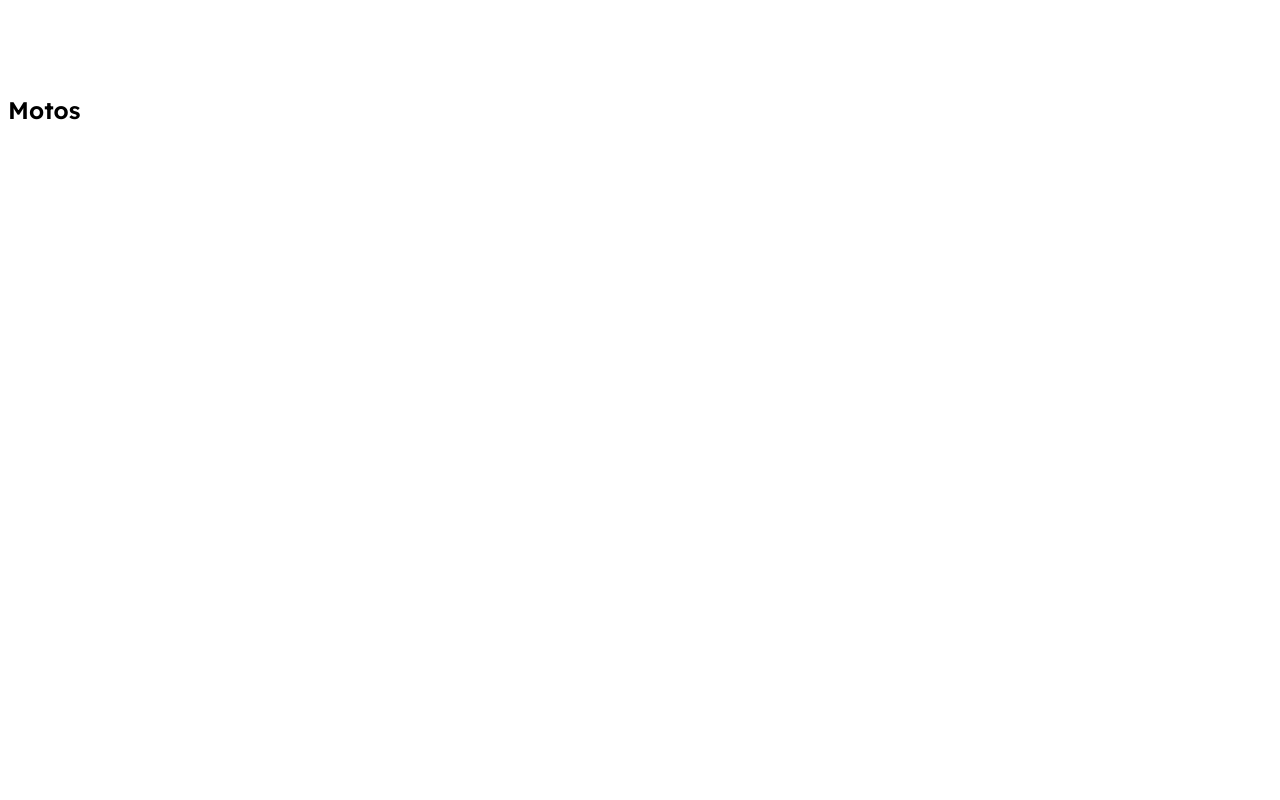
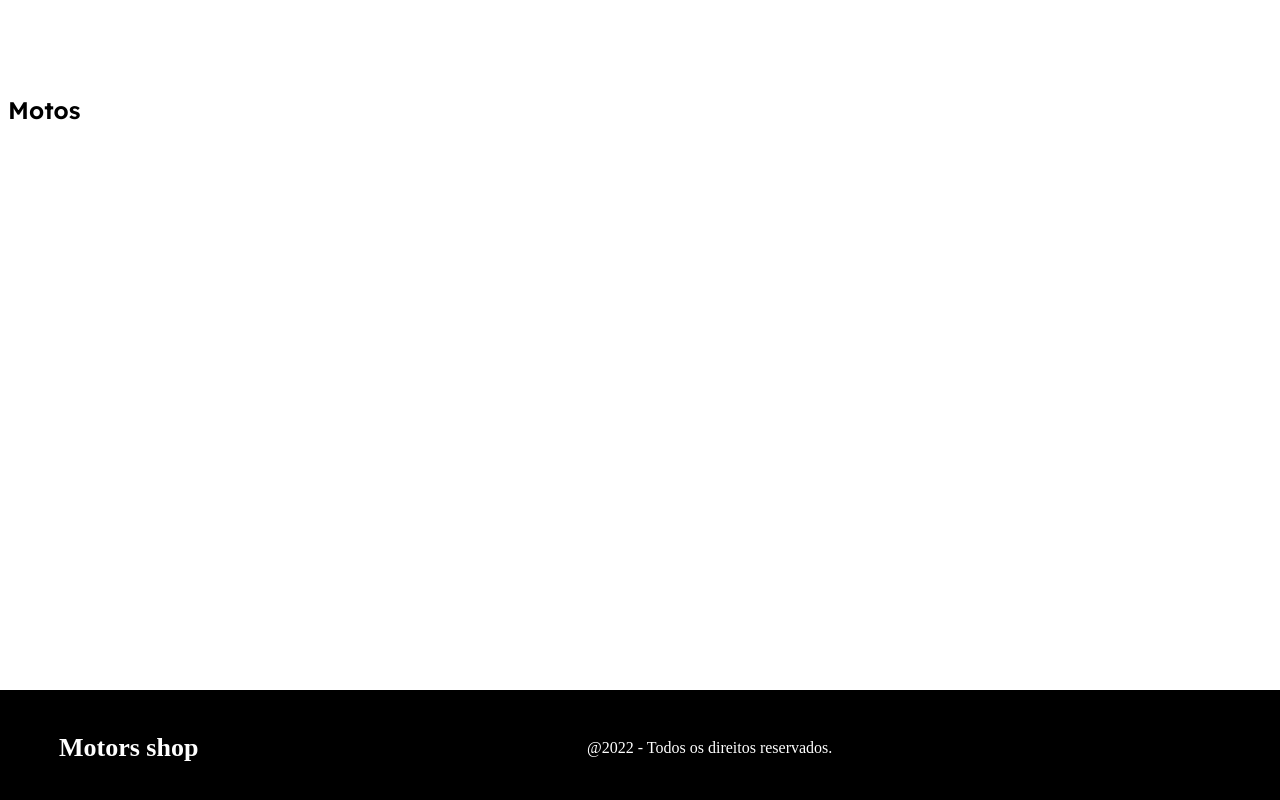
Before and after one commit to m6-t11-grp18/APP, a React (Create React App) app: page / in a window 1280 px wide. Shown: the part 1230-2030 px from the top of the page. Before the commit the page ends 1920 px from the top, so only its background shows below. Built offline with nearby package versions, Linux system fonts and the light colour scheme.

Commit message:
feat: Responsiveness of the Landing page done, only the display cards with the mocked data are missing

```diff
--- a/src/components/footer/style.js
+++ b/src/components/footer/style.js
@@ -5,7 +5,7 @@ export const Wrapper = styled.div`
   color: ${({ theme }) => theme.white[0]};
   border: none;
   padding: 45px 59px;
-  width: 95%;
+
   height: 100%;
 
   display: flex;
@@ -25,5 +25,20 @@ export const Wrapper = styled.div`
     line-height: 24px;
   }
 
+  @media (max-width: 1024px) {
+    flex-direction: column;
+
+    span {
+      font-size: 15px;
+    }
+  }
+
+  @media (max-width: 320px) {
+    span {
+      font-size: 13px;
+    }
+  }
+
+
   ${props => props.footerStyle}
 `;
--- a/src/pages/landing/index.jsx
+++ b/src/pages/landing/index.jsx
@@ -1,5 +1,7 @@
 import BrandOutlineButton from '../../components/buttons/brandOutline';
 import Text from '../../components/text/paragraph';
+import Footer from '../../components/footer'
+
 import {
   Announcements,
   AnnouncementSection,
@@ -78,6 +80,7 @@ export default function LandingPage() {
         </Text>
         <Announcements></Announcements>
       </AnnouncementSection>
+      <Footer/>
     </MainWrapper>
   );
 }
--- a/src/pages/landing/style.js
+++ b/src/pages/landing/style.js
@@ -22,6 +22,10 @@ export const HeaderBtnsWrapper = styled.div`
   width: 40%;
   height: 2rem;
   box-sizing: content-box;
+  @media (max-width: 1024px) {
+    width: 30vh;
+    margin: 15px;
+  }
 `;
 
 export const AnnouncementSection = styled.section`
```
